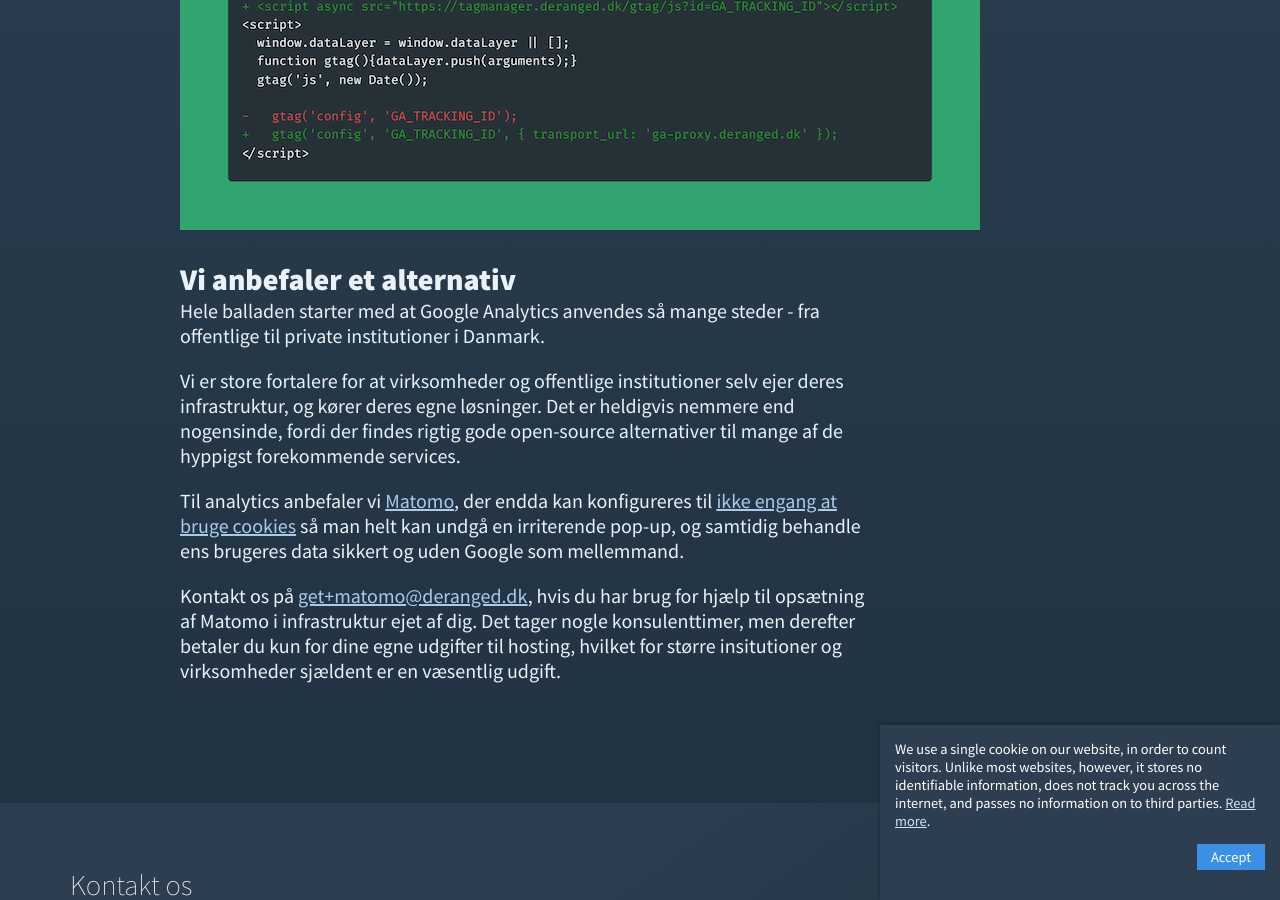
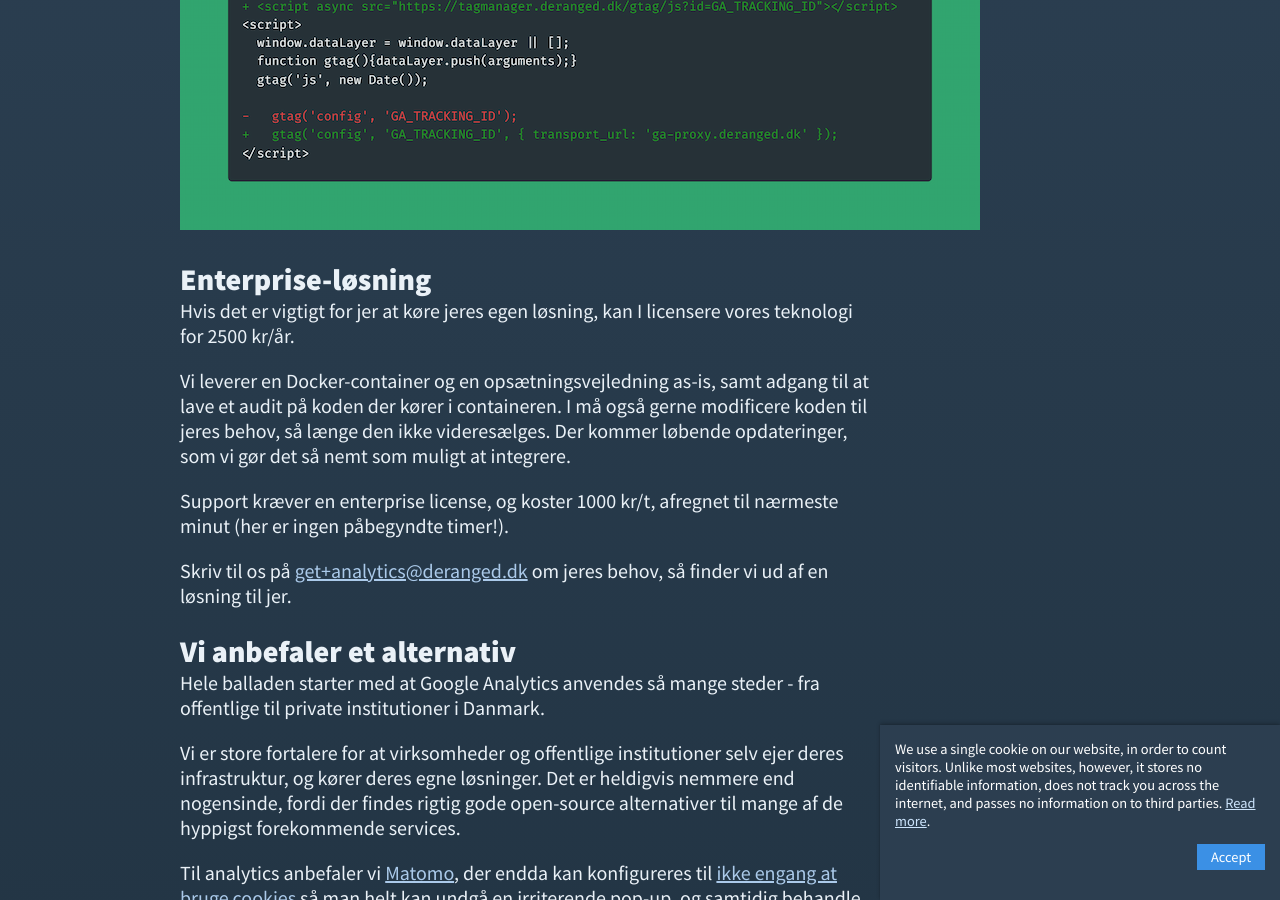
Before and after one commit to derangeddk/deranged.dk, a Jekyll site: the page built from fix-google-analytics/index.html, in a window 1280 px wide and 900 px high, scrolled down 1395 px. Built offline with Jekyll 4.4.1, drawn with Linux system fonts in a browser that asks for light colours.

Commit message:
Enterprise solution fixga suggestion

```diff
--- a/fix-google-analytics/index.html
+++ b/fix-google-analytics/index.html
@@ -45,6 +45,22 @@
     </p>
     <img src="/fix-google-analytics/gtag-upgrade-code.png" alt="Kode-udsnit viser ændring til at bruge derangeds proxy i stedet for at sende data direkte til Google Analytics. På én linje ændres script urlen fra www.googletagmanager.com til tagmanager.deranged.dk. På en anden linje tilføjes konfigurations-feltet transport_url med værdien ga-proxy.deranged.dk til gtag konfigurationen.">
 
+    <h2>Enterprise-løsning</h2>
+    <p>
+        Hvis det er vigtigt for jer at køre jeres egen løsning, kan I licensere vores teknologi for 2500 kr/år.
+    </p>
+    <p>
+        Vi leverer en Docker-container og en opsætningsvejledning as-is, samt adgang til at lave et audit på koden der kører i containeren.
+        I må også gerne modificere koden til jeres behov, så længe den ikke videresælges.
+        Der kommer løbende opdateringer, som vi gør det så nemt som muligt at integrere.
+    </p>
+    <p>
+        Support kræver en enterprise license, og koster 1000 kr/t, afregnet til nærmeste minut (her er ingen påbegyndte timer!).
+    </p>
+    <p>
+        Skriv til os på <a href="mailto:get+analytics@deranged.dk">get+analytics@deranged.dk</a> om jeres behov, så finder vi ud af en løsning til jer.
+    </p>
+
     <h2>Vi anbefaler et alternativ</h2>
     <p>
         Hele balladen starter med at Google Analytics anvendes så mange steder - fra offentlige til private institutioner i Danmark.
```
